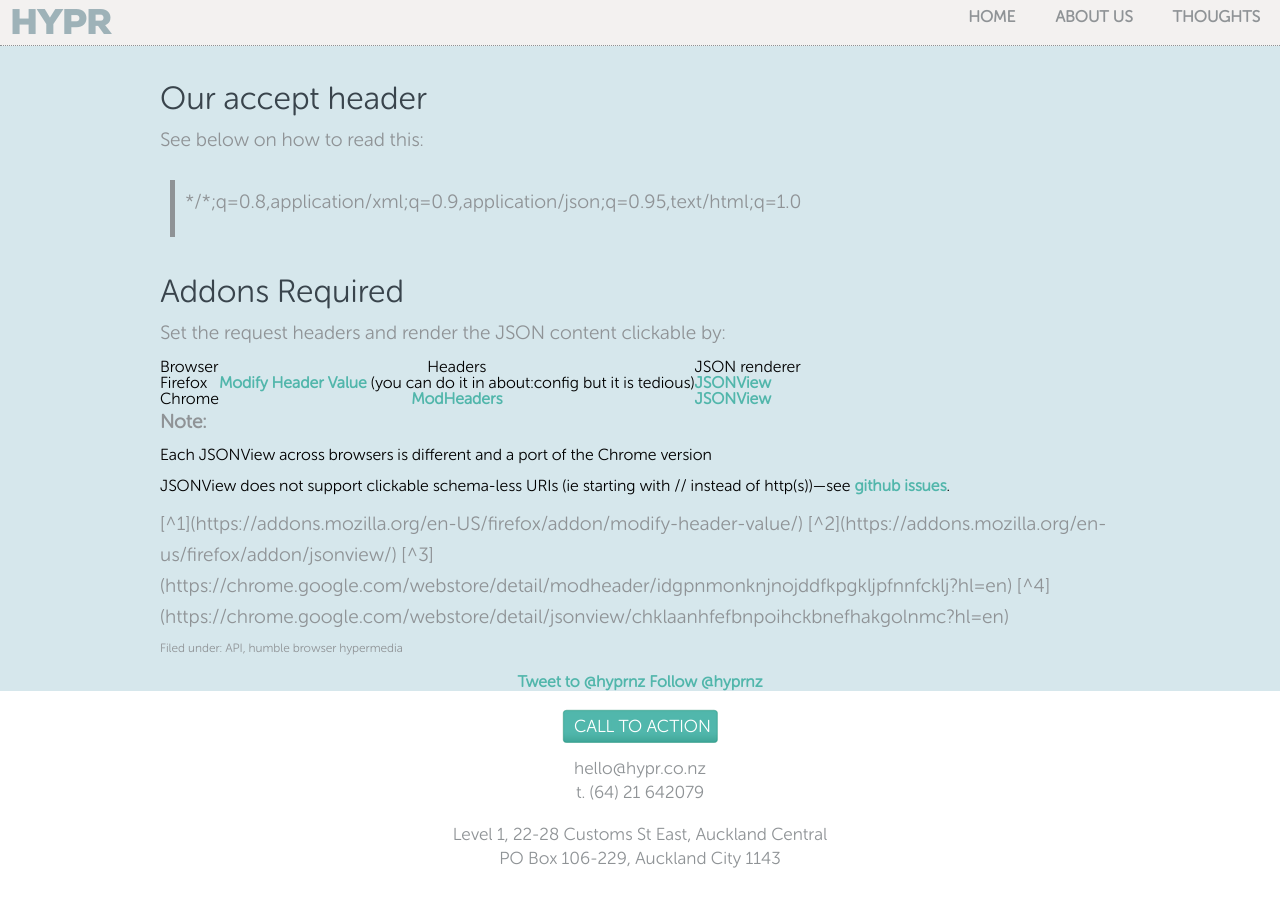
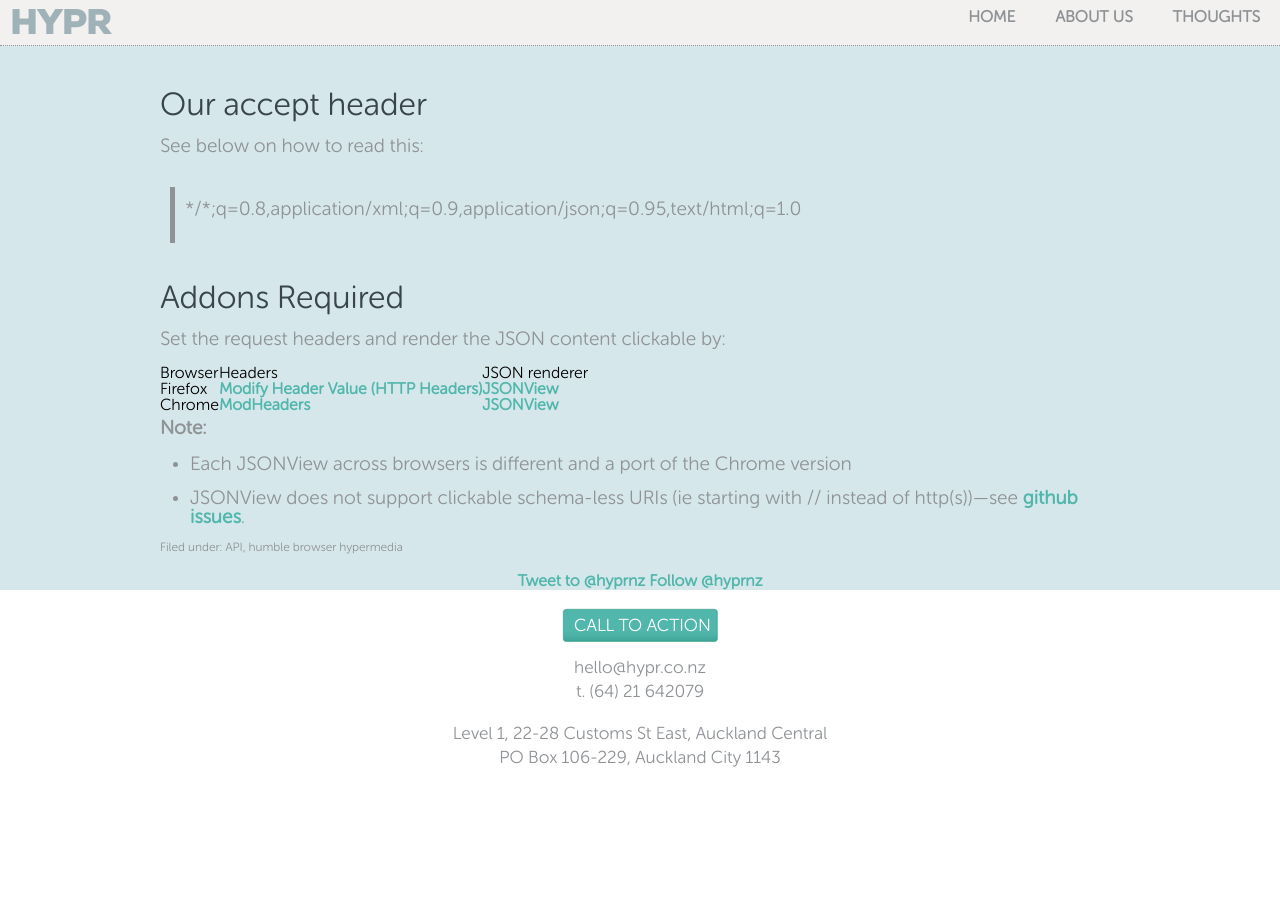
Before and after one commit to hyprnz/hyprnz.github.io, a Jekyll site: the page built from _posts/2016-09-16-setting-up-the-browser-for-a-hypermedia-api.md, in a window 1280 px wide and 900 px high, scrolled down 604 px. Built offline with Jekyll 4.4.1, drawn with Linux system fonts in a browser that asks for light colours; nearby versions of some CDN libraries; some web fonts are replaced; library files that are not in the unit come from our copies; comment, search, counter and statistics services are not loaded; after the commit the page ends 1403 px from its top, so only the background shows below that.

Commit message:
Formatting.

```diff
--- a/_posts/2016-09-16-setting-up-the-browser-for-a-hypermedia-api.md
+++ b/_posts/2016-09-16-setting-up-the-browser-for-a-hypermedia-api.md
@@ -16,8 +16,8 @@ We need to make two changes: one, browsers need to have the headers changed and
 
 Basic steps:
 
-1. Install addons required for your browsers of choice
-2. Set the Accept header for each browser that will explore the network of data
+* Install addons required for your browsers of choice
+* Set the Accept header for each browser that will explore the network of data
 
 ## Our accept header
 
@@ -30,17 +30,11 @@ See below on how to read this:
 Set the request headers and render the JSON content clickable by:
 
 Browser  | Headers     | JSON renderer
--------- |:-----------:| -------------
-Firefox  | [Modify Header Value](^1) (you can do it in about:config but it is tedious) | [JSONView](^2)
-Chrome   | [ModHeaders](^3) | [JSONView](^4)
+-------- |-------------| -------------
+Firefox  | [Modify Header Value (HTTP Headers)](https://addons.mozilla.org/en-US/firefox/addon/modify-header-value/) | [JSONView](https://addons.mozilla.org/en-us/firefox/addon/jsonview/)
+Chrome   | [ModHeaders](https://chrome.google.com/webstore/detail/modheader/idgpnmonknjnojddfkpgkljpfnnfcklj?hl=en)  |   [JSONView](https://chrome.google.com/webstore/detail/jsonview/chklaanhfefbnpoihckbnefhakgolnmc?hl=en)
 
 **Note:**
 
-1. Each JSONView across browsers is different and a port of the Chrome version
-2.  JSONView does not support clickable schema-less URIs (ie starting with // instead of http(s))—see [github issues](https://github.com/bhollis/jsonview/issues/124).
-
-
-[^1](https://addons.mozilla.org/en-US/firefox/addon/modify-header-value/)
-[^2](https://addons.mozilla.org/en-us/firefox/addon/jsonview/)
-[^3](https://chrome.google.com/webstore/detail/modheader/idgpnmonknjnojddfkpgkljpfnnfcklj?hl=en)
-[^4](https://chrome.google.com/webstore/detail/jsonview/chklaanhfefbnpoihckbnefhakgolnmc?hl=en)
+* Each JSONView across browsers is different and a port of the Chrome version
+* JSONView does not support clickable schema-less URIs (ie starting with // instead of http(s))—see [github issues](https://github.com/bhollis/jsonview/issues/124).
```
